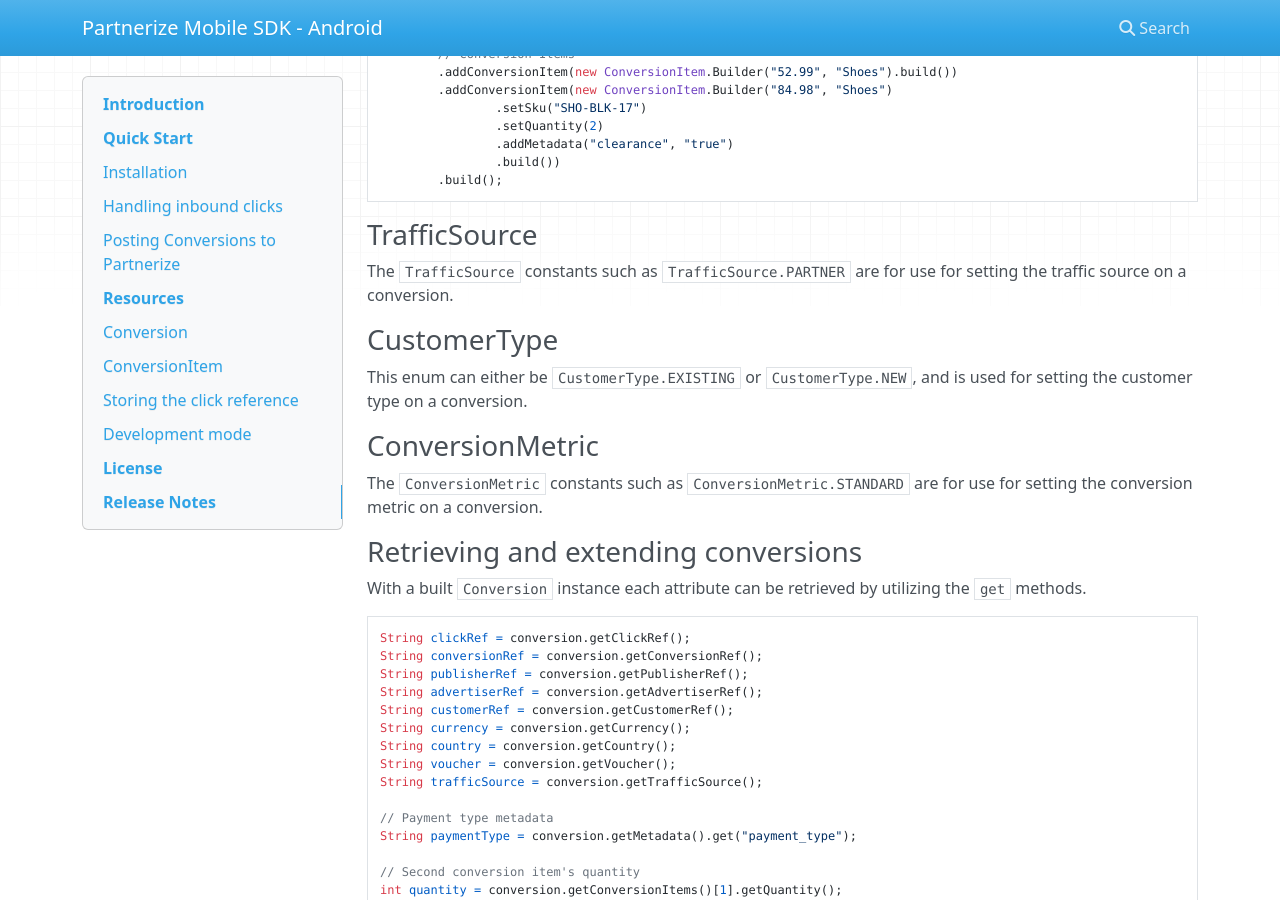
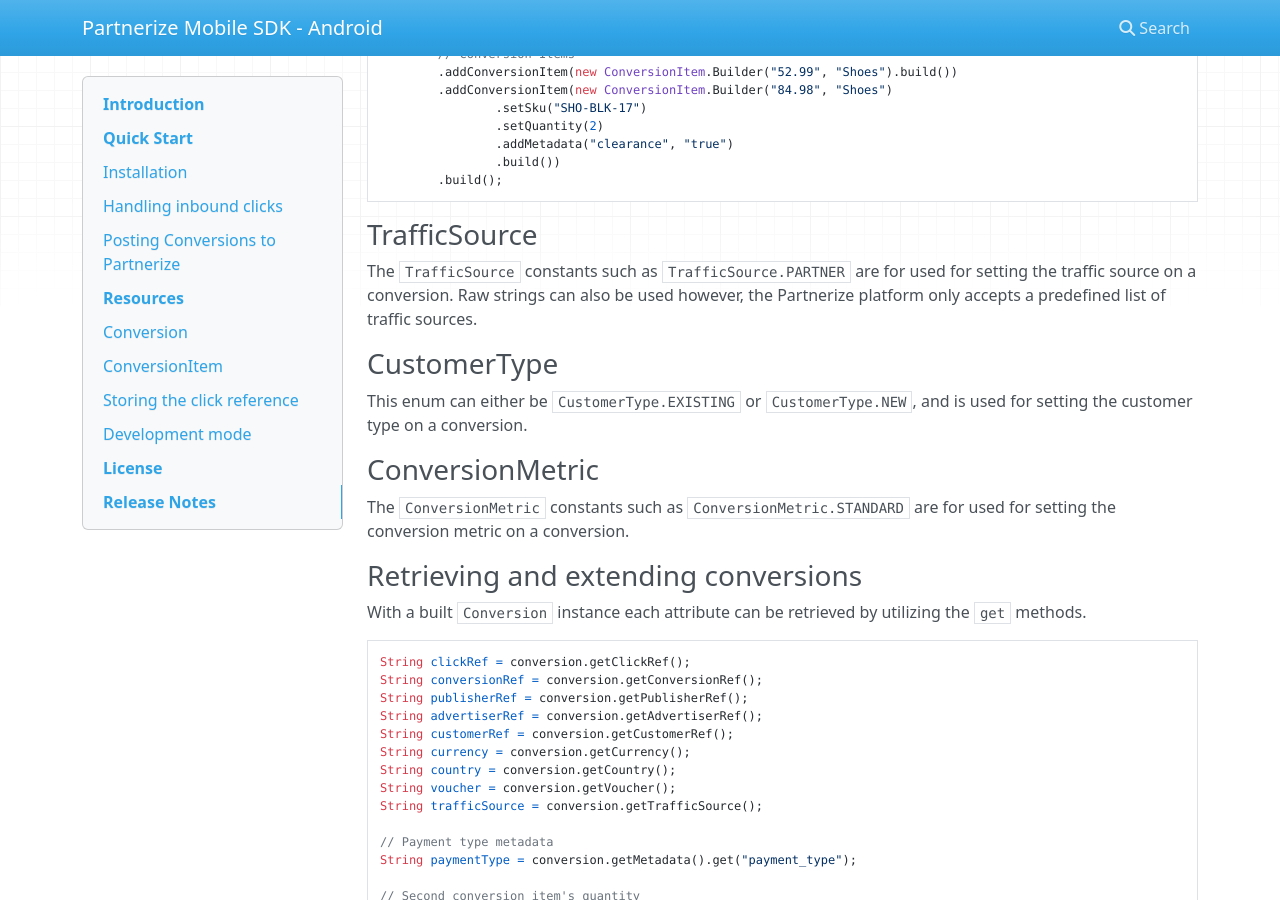
Before and after one commit to PerformanceHorizonGroup/partnerize-mobile-sdk-android, an MkDocs documentation site: the page built from docs/index.md, in a window 1280 px wide and 900 px high, scrolled down 3161 px. Built offline with MkDocs 1.6.1, drawn with Linux system fonts in a browser that asks for light colours; nearby versions of some CDN libraries.

Commit message:
fix grammar

```diff
--- a/docs/index.md
+++ b/docs/index.md
@@ -165,7 +165,8 @@
 
 ### TrafficSource
 
-The `TrafficSource` constants such as `TrafficSource.PARTNER` are for use for setting the traffic source on a conversion.
+The `TrafficSource` constants such as `TrafficSource.PARTNER` are for used for setting the traffic source on a conversion.
+Raw strings can also be used however, the Partnerize platform only accepts a predefined list of traffic sources.
 
 
 ### CustomerType
@@ -174,7 +175,7 @@
 
 ### ConversionMetric
 
-The `ConversionMetric` constants such as `ConversionMetric.STANDARD` are for use for setting the conversion metric on a conversion.
+The `ConversionMetric` constants such as `ConversionMetric.STANDARD` are for used for setting the conversion metric on a conversion.
 
 
 ### Retrieving and extending conversions
@@ -354,4 +355,4 @@
 
 # Release Notes
 
-Release notes can be found [here](https://github.com/PerformanceHorizonGroup/partnerize-mobile-sdk-android/tags)
+Release notes can be found [here](https://github.com/PerformanceHorizonGroup/partnerize-mobile-sdk-android/releases)
```
